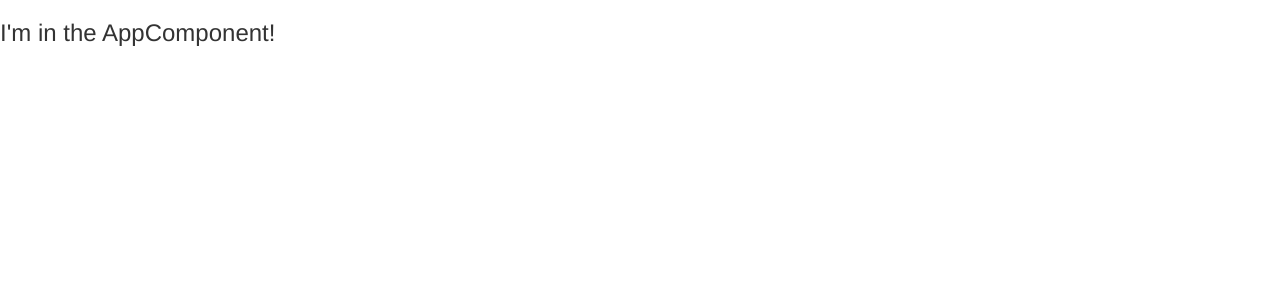
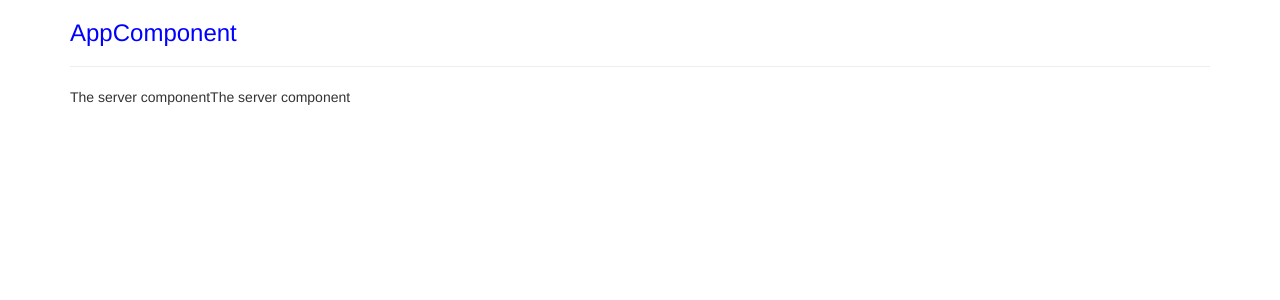
Before and after one commit to hrbcksq/sandbox-angular, an Angular app: page / in a window 1280 px wide. Shown: the top 300 px of the page. Built offline with nearby package versions, Linux system fonts and the light colour scheme.

Commit message:
Component selectors

```diff
--- a/src/app/app.component.css
+++ b/src/app/app.component.css
@@ -0,0 +1,3 @@
+h3 {
+    color: blue;
+}
--- a/src/app/app.component.html
+++ b/src/app/app.component.html
@@ -1 +1,11 @@
-<h3>I'm in the AppComponent!</h3>
+<div class="container">
+    <div class="row">
+        <div class="col-xs-12">
+            <h3>AppComponent</h3>
+            <hr>
+            <app-servers></app-servers>
+            <!--<div app-servers></div>-->
+            <!--<div class="app-servers"></div>-->
+        </div>
+    </div>
+</div>
--- a/src/app/app.module.ts
+++ b/src/app/app.module.ts
@@ -4,11 +4,13 @@ import { FormsModule } from '@angular/forms';
 
 import { AppComponent } from './app.component';
 import { ServerComponent } from './server/server.component';
+import { ServersComponent } from './servers/servers.component';
 
 @NgModule({
   declarations: [
     AppComponent,
-    ServerComponent
+    ServerComponent,
+    ServersComponent
 ],
   imports: [
     BrowserModule,
--- a/src/app/server/server.component.html
+++ b/src/app/server/server.component.html
@@ -0,0 +1 @@
+The server component
--- /dev/null
+++ b/src/app/servers/servers.component.html
@@ -0,0 +1,3 @@
+<app-server></app-server>
+<br>
+<app-server></app-server>
--- /dev/null
+++ b/src/app/servers/servers.component.ts
@@ -0,0 +1,19 @@
+import { Component, OnInit } from '@angular/core';
+
+@Component({
+  // selector: '[app-servers]',
+  selector: 'app-servers',
+  // selector: '.app-servers',
+  template: `
+    <app-server></app-server>
+    <app-server></app-server>`,
+  styleUrls: ['./servers.component.css']
+})
+export class ServersComponent implements OnInit {
+
+  constructor() { }
+
+  ngOnInit() {
+  }
+
+}
```
Also changed, not shown: src/app/servers/servers.component.css (added).
